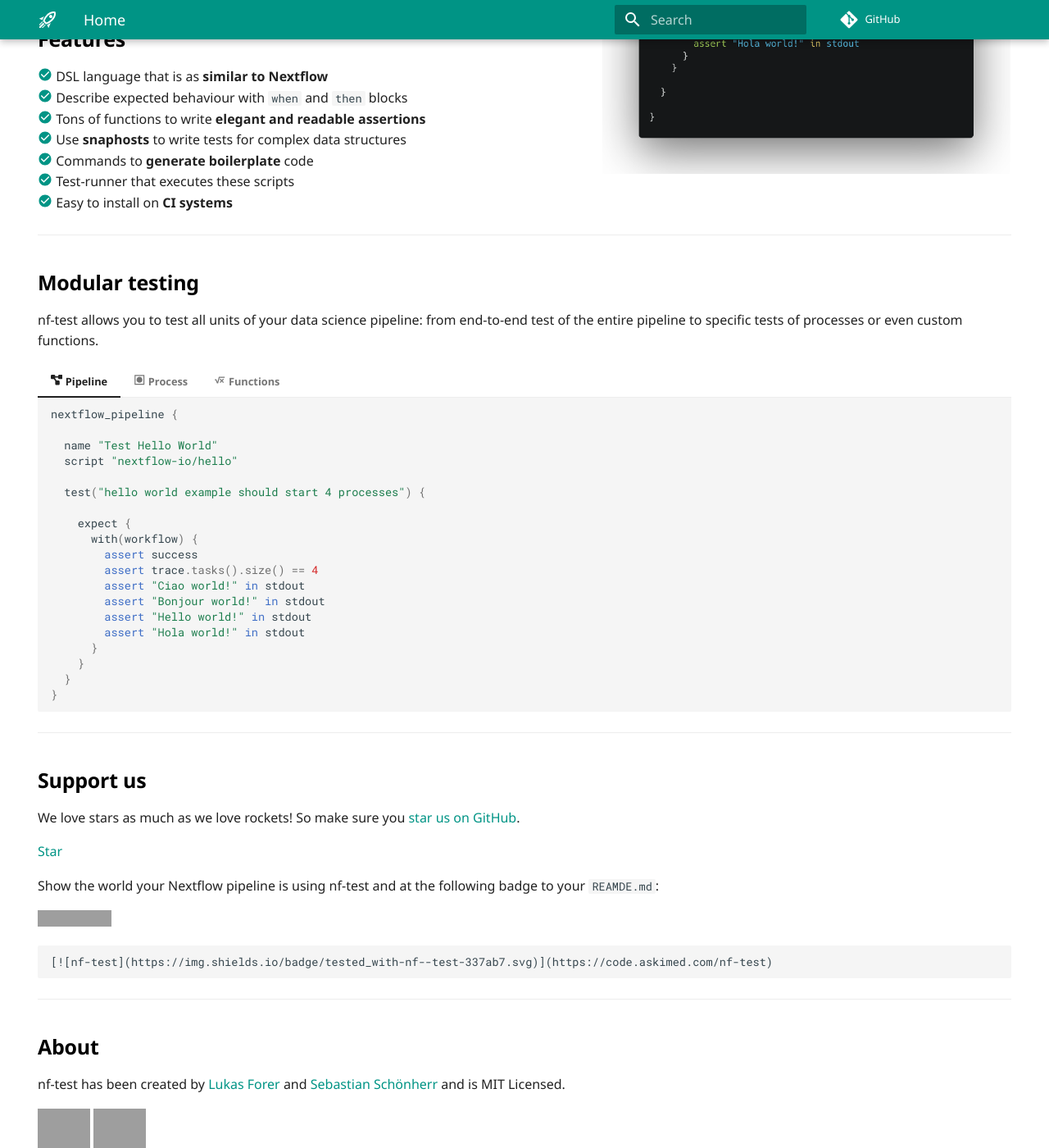
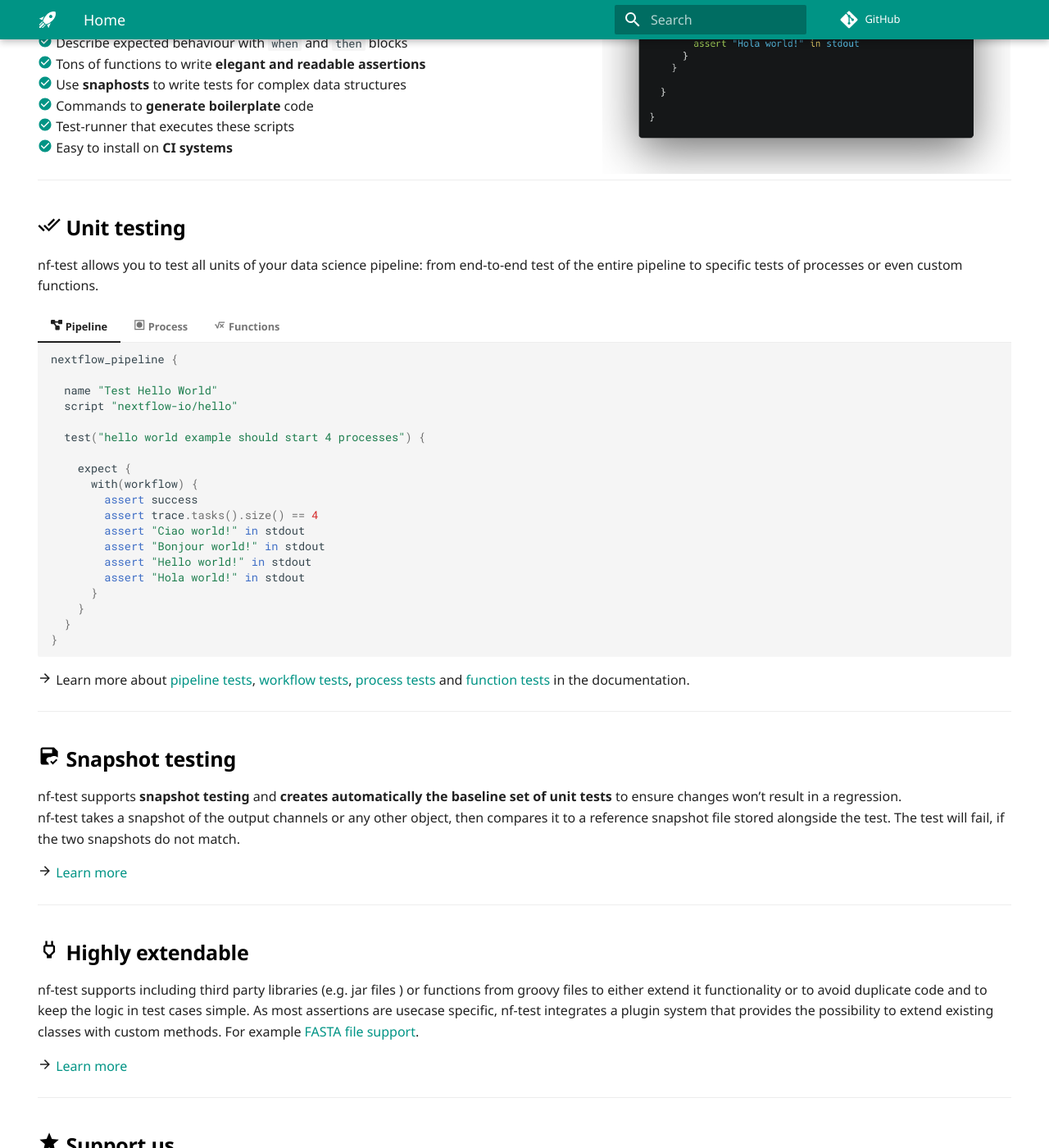
Before and after one commit to askimed/nf-test, an MkDocs documentation site: the page built from docs/index.md, in a window 1280 px wide and 1400 px high, scrolled down 412 px. Shown: the whole window at 82% size. Built offline with MkDocs 1.6.1 and Material for MkDocs 9.7.7, drawn with Linux system fonts in a browser that asks for light colours; some web fonts are replaced; comment, search, counter and statistics services are not loaded; grey boxes are pictures that could not be loaded.

Commit message:
Update index and add some icons

````diff
--- a/docs/index.md
+++ b/docs/index.md
@@ -16,9 +16,7 @@
 
 ---
 
-## Features
-
-[:material-check-circle:]() DSL language that is as **similar to Nextflow** <br/>
+[:material-check-circle:]() DSL language that is **similar to Nextflow** <br/>
 [:material-check-circle:]() Describe expected behaviour with `when` and `then` blocks <br/>
 [:material-check-circle:]() Tons of functions to write **elegant and readable assertions** <br/>
 [:material-check-circle:]() Use **snaphosts** to write tests for complex data structures <br/>
@@ -28,7 +26,7 @@
 
 ---
 
-## Modular testing
+## :material-check-all: Unit testing
 
 nf-test allows you to test all units of your data science pipeline: from end-to-end test of the entire pipeline to specific tests of processes or even custom functions.
 
@@ -116,9 +114,27 @@
     }
     ```
 
+:material-arrow-right: Learn more about [pipeline tests](docs/testcases/nextflow_pipeline), [workflow tests](docs/testcases/nextflow_workflow), [process tests](docs/testcases/nextflow_process) and [function tests](docs/testcases/nextflow_function) in the documentation.
+
 ---
 
-## Support us
+## :material-content-save-check: Snapshot testing
+
+nf-test supports **snapshot testing** and **creates automatically the baseline set of unit tests** to ensure changes won’t result in a regression.<br/>nf-test takes a snapshot of the output channels or any other object, then compares it to a reference snapshot file stored alongside the test. The test will fail, if the two snapshots do not match.
+
+:material-arrow-right: [Learn more](docs/assertions/snapshots)
+
+---
+
+## :material-power-plug-outline: Highly extendable
+
+nf-test supports including third party libraries (e.g. jar files ) or functions from groovy files to either extend it functionality or to avoid duplicate code and to keep the logic in test cases simple. As most assertions are usecase specific, nf-test integrates a plugin system that provides the possibility to extend existing classes with custom methods. For example [FASTA file support](docs/assertions/fasta).
+
+:material-arrow-right: [Learn more](docs/assertions/libraries)
+
+---
+
+## :material-star: Support us
 
 We love stars as much as we love rockets! So make sure you [star us on GitHub](https://github.com/askimed/nf-test).
 
--- a/mkdocs.yml
+++ b/mkdocs.yml
@@ -21,7 +21,7 @@
     primary: teal
     accent: teal
   icon:
-    logo: material/rocket-launch-outline
+    logo: material/rocket-launch
   favicon: images/favicon.svg
 
 extra_css:
````
Also changed, not shown: other parts of docs/index.md (+1 -1 lines).
